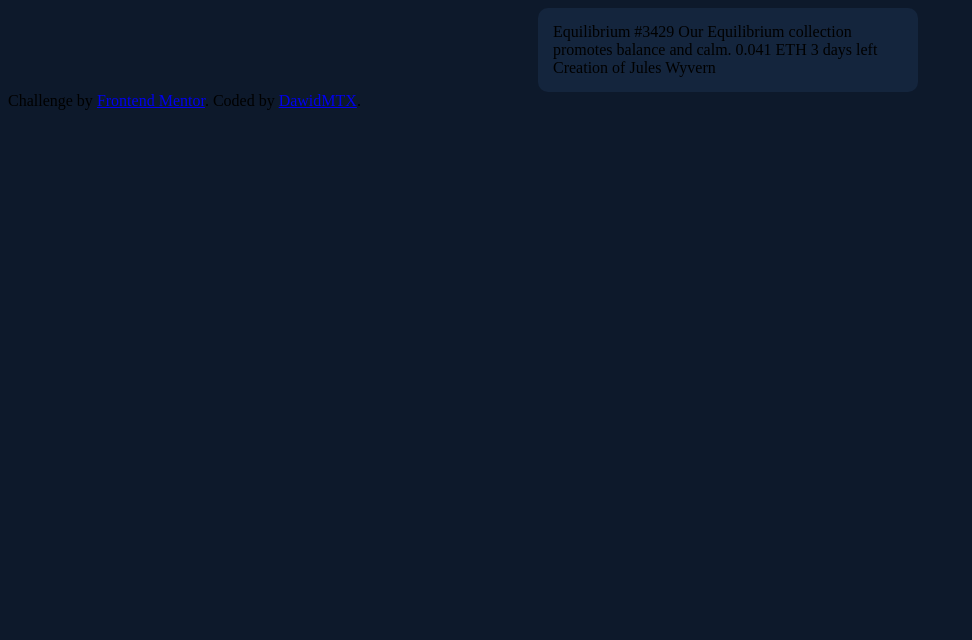
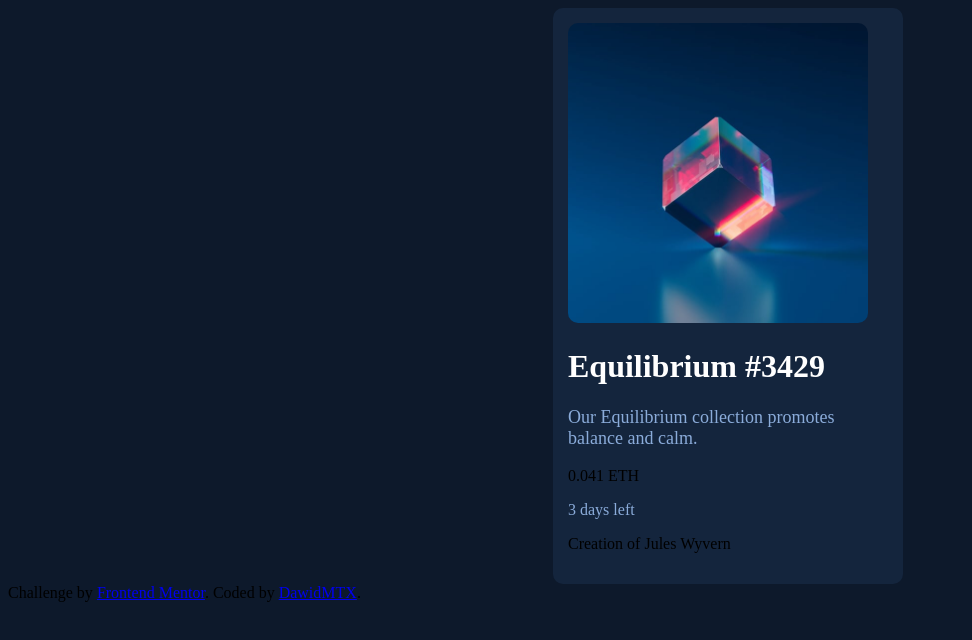
Before and after one commit to DawidMTX/nft-preview, a plain HTML site: page index.html in a window 1280 px wide. Shown: the top 640 px of the page, without its empty margins (0-972 px from the left). Drawn offline with Linux system fonts and the light colour scheme.

Commit message:
change width image

```diff
--- a/index.html
+++ b/index.html
@@ -11,14 +11,18 @@
 <body>
 
   <div id="container">
-    Equilibrium #3429
+    <div id="middle">
 
-    Our Equilibrium collection promotes balance and calm.
+    <div class="image"><img src="images/image-equilibrium.jpg" alt="image" > </div>
+    <h1>Equilibrium #3429</h1>
 
-    0.041 ETH
-    3 days left
+     <p class="txt1"> Our Equilibrium collection promotes balance and calm.</p>
 
-    Creation of Jules Wyvern
+    <p class="tst2">0.041 ETH</p>
+    <p class="txt3">3 days left</p>
+
+    <p class="txt4">Creation of Jules Wyvern</p>
+    </div>
   </div>
   <div class="attribution">
     Challenge by <a href="https://www.frontendmentor.io?ref=challenge" target="_blank">Frontend Mentor</a>.
--- a/style.css
+++ b/style.css
@@ -4,12 +4,48 @@ body{
 }
 
 #container{
+    position: relative;
     display: flex;
     margin: auto;
-    position:relative;
     background-color:  hsl(216, 50%, 16%);
-    width: 350px;
+    width: 320px;
+    height: 100%;
     padding: 15px;
     border-radius: 10px;
 
 }
+
+#middle{
+    margin:auto;
+}
+img{
+    width: 300px;
+    border-radius: 10px;
+}
+
+div.image{
+
+    width: 100%;
+    margin: auto;
+
+}
+
+
+
+h1{
+    color:hsl(0, 0%, 100%);
+}
+
+.txt1{
+    color:hsl(215, 51%, 70%);
+    font-size: 18px;
+}
+
+.txt2{
+    color: hsl(178, 100%, 50%);
+
+}
+
+.txt3{
+    color: hsl(215, 51%, 70%);
+}
```
